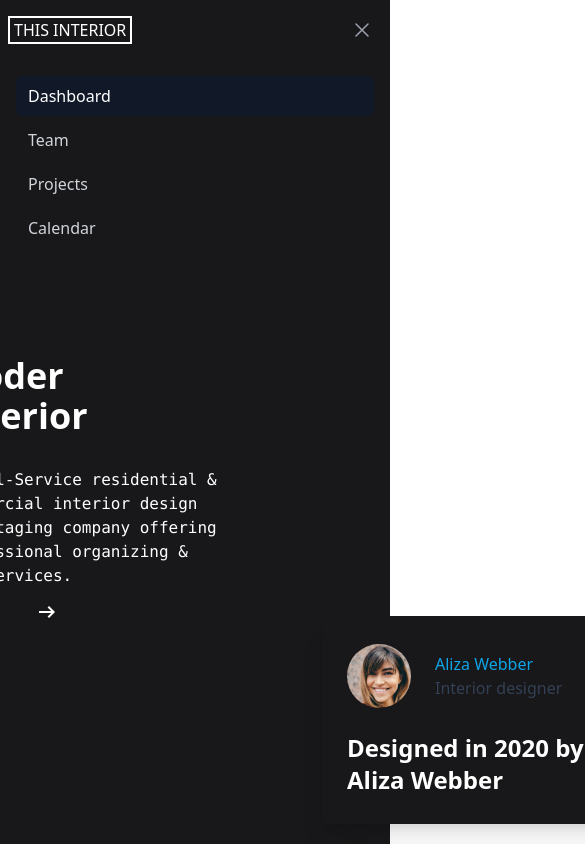
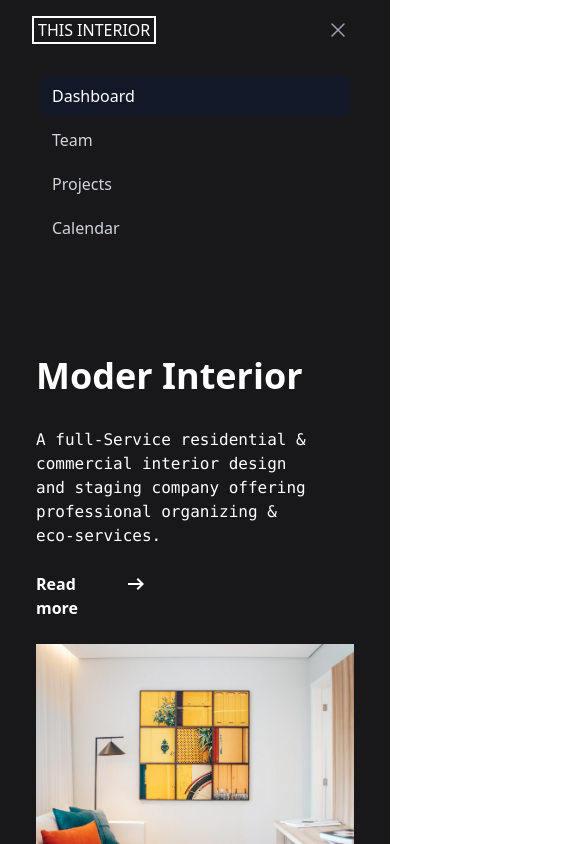
Before and after one commit to SlowedWalk/devchallenges-interior-consultant, a website: page src/index.html in a window 390 px wide. Both pictures are taken after a click on the button "Open main menu". Shown: the top 844 px of the page, 585 px wide, since content can reach past the window. Drawn offline with nearby package versions, Linux system fonts and the light colour scheme.

Commit message:
mobile V1 OK

```diff
--- a/src/index.html
+++ b/src/index.html
@@ -1,25 +1,25 @@
 <!DOCTYPE html>
 <html lang="en">
   <head>
-    <meta charset="UTF-8">
-    <meta name="viewport" content="width=device-width, initial-scale=1.0">
-    <!-- <script src="https://cdn.tailwindcss.com"></script> -->
-    <link href="/dist/output.css" rel="stylesheet">
-    <link rel="shortcut icon" href="/assets/favicon.png" type="image/png">
+    <meta charset="UTF-8" />
+    <meta name="viewport" content="width=device-width, initial-scale=1.0" />
+    <script src="https://cdn.tailwindcss.com"></script>
+    <!-- <link href="/dist/output.css" rel="stylesheet"> -->
+    <link rel="shortcut icon" href="/assets/favicon.png" type="image/png" />
     <link rel="stylesheet" href="https://fonts.googleapis.com/css2?family=Material+Symbols+Outlined:opsz,wght,FILL,GRAD@24,400,0,0" />
     <title>Interior Consultant</title>
   </head>
   <body>
-    <main class="bg-[#181719]">
+    <main class="flex min-h-screen flex-col bg-[#181719]">
       <nav id="navbar">
-            <div class="mx-auto max-w-7xl px-2 py-4 sm:px-6 lg-px-8">
-                <div class="flex justify-between items-center relative">
+        <div class="px-8 mx-auto max-w-7xl px-2 py-4 sm:px-6">
+          <div class="relative flex items-center justify-between">
             <div>
-                        <h1 class="border-2 border-white border-2xl text-white px-1 uppercase">This Interior</h1>
+              <h1 class="border-2xl border-2 border-white px-1 uppercase text-white">This Interior</h1>
             </div>
-                    <div class="md:items-center md:w-auto flex">
-                        <div class="text-white text-2xl md:flex hidden space-x-20">
-                            <p class="border-b-2 font-bold cursor-pointer">Home</p>
+            <div class="flex md:w-auto md:items-center">
+              <div class="hidden space-x-20 text-2xl text-white md:flex">
+                <p class="cursor-pointer border-b-2 font-bold">Home</p>
                 <p class="cursor-pointer">Collection</p>
                 <p class="cursor-pointer">About</p>
                 <p class="cursor-pointer">Contact</p>
@@ -39,9 +39,8 @@
                 <svg class="block h-6 w-6" fill="none" viewBox="0 0 24 24" stroke-width="1.5" stroke="currentColor" aria-hidden="true">
                   <path stroke-linecap="round" stroke-linejoin="round" d="M3.75 6.75h16.5M3.75 12h16.5m-16.5 5.25h16.5" />
                 </svg>
-
               </button>
-                        <button id="btn-close" type="button" class="hidden relative inline-flex items-center justify-center rounded-md p-2 text-gray-400 hover:bg-gray-700 hover:text-white focus:outline-none focus:ring-2 focus:ring-inset focus:ring-white" aria-controls="mobile-menu" aria-expanded="false">
+              <button id="btn-close" type="button" class="relative inline-flex hidden items-center justify-center rounded-md p-2 text-gray-400 hover:bg-gray-700 hover:text-white focus:outline-none focus:ring-2 focus:ring-inset focus:ring-white" aria-controls="mobile-menu" aria-expanded="false">
                 <span class="absolute -inset-0.5"></span>
                 <span class="sr-only">CLose main menu</span>
                 <!--
@@ -55,63 +54,53 @@
               </button>
             </div>
           </div>
-                <div class="hidden mt-6" id="mobile-menu">
+          <div class="mt-6 hidden" id="mobile-menu">
             <div class="space-y-1 px-2 pb-3 pt-2">
               <!-- Current: "bg-gray-900 text-white", Default: "text-gray-300 hover:bg-gray-700 hover:text-white" -->
-                      <a href="#" class="bg-gray-900 text-white block rounded-md px-3 py-2 text-base font-medium" aria-current="page">Dashboard</a>
-                      <a href="#" class="text-gray-300 hover:bg-gray-700 hover:text-white block rounded-md px-3 py-2 text-base font-medium">Team</a>
-                      <a href="#" class="text-gray-300 hover:bg-gray-700 hover:text-white block rounded-md px-3 py-2 text-base font-medium">Projects</a>
-                      <a href="#" class="text-gray-300 hover:bg-gray-700 hover:text-white block rounded-md px-3 py-2 text-base font-medium">Calendar</a>
+              <a href="#" class="block rounded-md bg-gray-900 px-3 py-2 text-base font-medium text-white" aria-current="page">Dashboard</a>
+              <a href="#" class="block rounded-md px-3 py-2 text-base font-medium text-gray-300 hover:bg-gray-700 hover:text-white">Team</a>
+              <a href="#" class="block rounded-md px-3 py-2 text-base font-medium text-gray-300 hover:bg-gray-700 hover:text-white">Projects</a>
+              <a href="#" class="block rounded-md px-3 py-2 text-base font-medium text-gray-300 hover:bg-gray-700 hover:text-white">Calendar</a>
             </div>
           </div>
         </div>
       </nav>
 
-        <section class="mx-auto">
-            <div class="mx-auto">
-                <div class="mt-20 flex justify-center space-x-96 items-center">
-                    <div class="w-28">
-                        <h1 class="text-white text-4xl font-bold">Moder Interior</h1>
-                        <p class="w-72 text-white mt-8 font-mono text-start">
-                            A full-Service residential & commercial interior
-                            design and staging company offering professional
-                            organizing & eco-services.
-                        </p>
-                        <div class="font-bold mt-3 justify-start gap-3 flex">
-                                <h1 class="text-white">
-                                    Read more
-                                </h1>
-                                <span class="text-white material-symbols-outlined">arrow_right_alt</span>
+      <section>
+        <div class="sm:flex-col items-start px-3">
+          <div class="px-6">
+            <div class="mt-20 flex flex-wrap lg:items-center lg:justify-center lg:space-x-96">
+              <div class=" sm:items-start">
+                <h1 class="text-4xl font-bold text-white">Moder Interior</h1>
+                <p class="mt-8 w-72 text-start font-mono text-white">A full-Service residential & commercial interior design and staging company offering professional organizing & eco-services.</p>
+                <div class="w-28 my-6 flex cursor-pointer justify-start gap-3 font-bold">
+                  <h1 class="text-white">Read more</h1>
+                  <span class="material-symbols-outlined text-white">arrow_right_alt</span>
                 </div>
               </div>
 
-                    <div class="items-start">
-                        <img width="580" height="340" class="" src="/src/assets/img/photo1.png" alt="photo1">
+              <div class="items-start sm:items-center">
+                <img width="580" height="340" class="w-[564px]" src="/src/assets/img/photo1.png" alt="photo1" />
               </div>
             </div>
           </div>
-            <div class="mx-auto flex flex-col z-50 -translate-y-8 translate-x-80 justify-center w-96 h-52 shadow-xl bg-[#181719]">
-                <div class="flex mx-6 space-y-2 gap-6">
-                    <img class="w-16 h-16 rounded-full" src="/src/assets/img/photo2.png" alt="" width="384" height="512">
+          <div class="z-50 mx-auto flex lg:h-52 lg:w-96 sm:h-48 sm:w-64 flex-col justify-center bg-[#181719] shadow-xl sm:translate-x-36 lg:-translate-y-12 lg:translate-x-96">
+            <div class="mx-6 mt-6 flex gap-6 space-y-2">
+              <img class="h-16 w-16 rounded-full" src="/src/assets/img/photo2.png" alt="" width="384" height="512" />
               <figcaption class="font-medium">
-                        <div class="text-sky-500 dark:text-sky-400">
-                            Aliza Webber
-                        </div>
-                        <div class="text-slate-700 dark:text-slate-500">
-                          Interior designer
-                        </div>
+                <div class="text-white dark:text-white">Aliza Webber</div>
+                <div class="text-slate-700 dark:text-slate-500">Interior designer</div>
               </figcaption>
             </div>
-                <div class="flex justify-start mt-6 flex-wrap w-72 px-6">
-                    <h1 class="text-white font-semibold text-2xl">
-                        Designed in 2020 by Aliza Webber
-                    </h1>
+            <div class="lg:mt-6 flex w-72 py-6 flex-wrap justify-start px-6">
+              <h1 class="text-2xl font-semibold text-white">Designed in 2020 by Aliza Webber</h1>
+            </div>
           </div>
         </div>
       </section>
 
       <footer class="flex justify-center text-white">
-            <p class="text-lg pt-3 mt-24">created by <span class="underline">Hidetora</span> - devChallenges.io</p>
+        <p class="mt-24 pt-3 text-lg">created by <span class="underline">Hidetora</span> - devChallenges.io</p>
       </footer>
     </main>
   </body>
--- a/tailwind.config.js
+++ b/tailwind.config.js
@@ -3,6 +3,10 @@ module.exports = {
   content: ["./src/**/*.{html,js}"],
   theme: {
     extend: {},
+    screens: {
+      'xs': '475px',
+      ...defaultTheme.screens,
+    },
   },
   plugins: [],
 }
```
Also changed, not shown: dist/output.css. Lines whose indentation alone changed are shown as unchanged.
